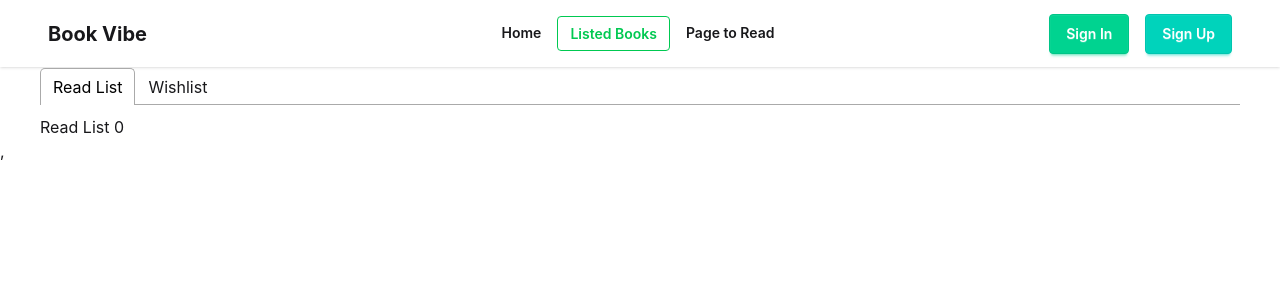
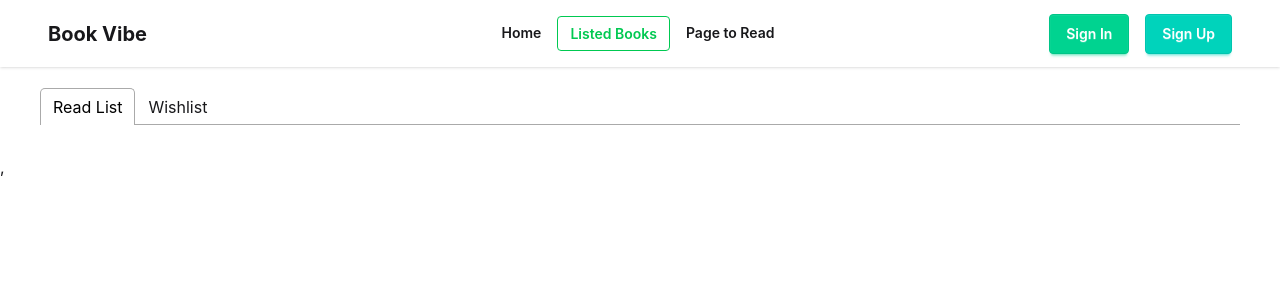
Before and after one commit to Sakibur59/book-vibe, a React (Vite) app: page /books in a window 1280 px wide. Shown: the top 300 px of the page. Built offline with nearby package versions, Linux system fonts and the light colour scheme.

Commit message:
read list and wishlist data display in readlist and wishlist tabs

```diff
--- /dev/null
+++ b/src/Components/HomePage/ListedBooks/ListedReadBooks.jsx
@@ -0,0 +1,19 @@
+import React, { useContext } from "react";
+import { bookContext } from "../../BookContext/BookProvider";
+import BookCard from "../../ui/BookCard";
+
+const ListedReadBooks = () => {
+  const { storedBooks } = useContext(bookContext);
+
+  return (
+    <div className="">
+      <div className="grid grid-cols-3 gap-4">
+        {storedBooks.map((book, index) => (
+        <BookCard key={index} book={book}></BookCard>
+      ))}
+      </div>
+    </div>
+  );
+};
+
+export default ListedReadBooks;
--- /dev/null
+++ b/src/Components/HomePage/ListedBooks/ListedWishlistBooks.jsx
@@ -0,0 +1,19 @@
+import React, { useContext } from 'react';
+import { bookContext } from '../../BookContext/BookProvider';
+import BookCard from '../../ui/BookCard';
+
+const ListedWishlistBooks = () => {
+   const { wishlist} = useContext(bookContext);
+
+  return (
+    <div>
+      <div className="grid grid-cols-3 gap-4">
+        {wishlist.map((book, index) => (
+        <BookCard key={index} book={book}></BookCard>
+      ))}
+      </div>
+    </div>
+  );
+};
+
+export default ListedWishlistBooks;
--- a/src/Pages/Books/Books.jsx
+++ b/src/Pages/Books/Books.jsx
@@ -2,14 +2,16 @@ import React, { useContext } from 'react';
 import { bookContext } from '../../Components/BookContext/BookProvider';
 import { Tab, Tabs, TabList, TabPanel } from 'react-tabs';
 import 'react-tabs/style/react-tabs.css';
+import ListedReadBooks from '../../Components/HomePage/ListedBooks/ListedReadBooks';
+import ListedWishlistBooks from '../../Components/HomePage/ListedBooks/ListedWishlistBooks';
 
 const Books = () => {
 
-    const {storedBooks,wishlist} = useContext(bookContext);
+    const {storedBooks} = useContext(bookContext);
     console.log(storedBooks);
 
     return (
-        <div className='max-w-300 mx-auto'>
+        <div className='max-w-300 mx-auto my-5'>
              <Tabs>
     <TabList>
       <Tab>Read List</Tab>
@@ -17,10 +19,10 @@ const Books = () => {
     </TabList>
 
     <TabPanel>
-      <h2>Read List {storedBooks.length}</h2>
+      <ListedReadBooks></ListedReadBooks>
     </TabPanel>
     <TabPanel>
-      <h2>Wishlist</h2>
+      <ListedWishlistBooks></ListedWishlistBooks>
     </TabPanel>
   </Tabs>
         </div>
```
